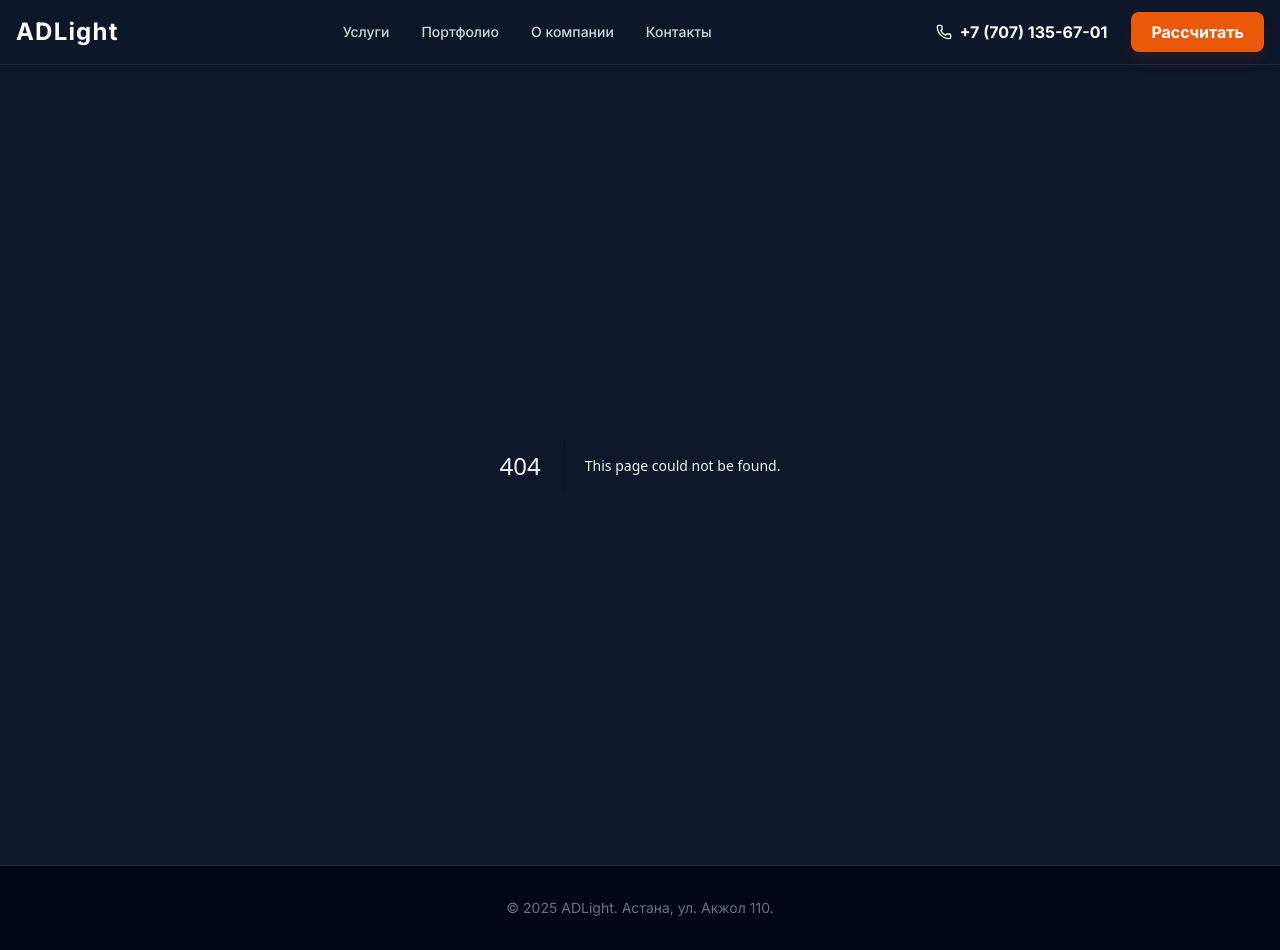
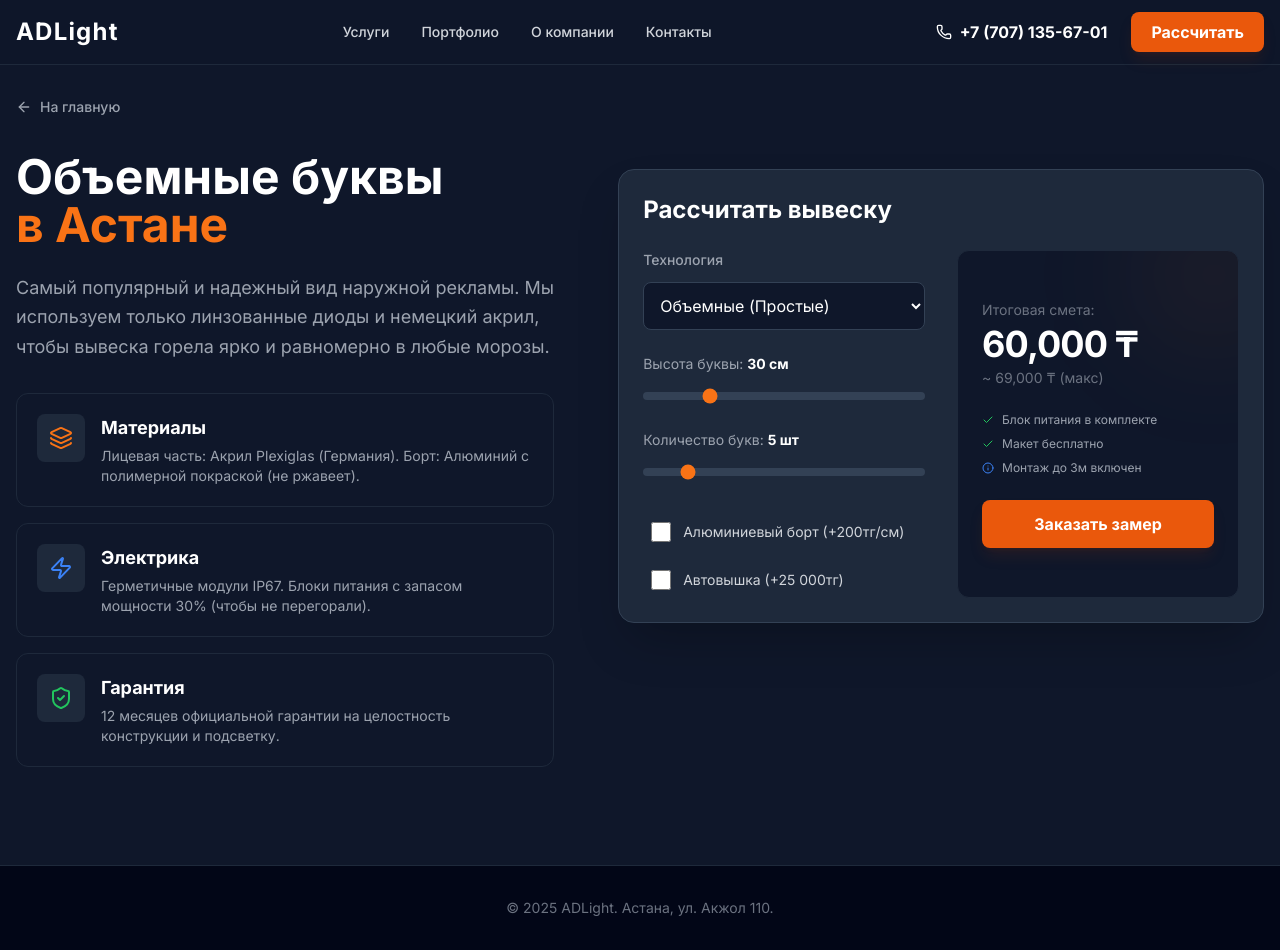
Before and after one commit to MrGoyda/adlight-website, a Next.js app: page /services/volume-letters in a window 1280 px wide. Before the commit this address had no page. Built offline with nearby package versions, Linux system fonts and the light colour scheme.

Commit message:
Добавлен функциональный Калькулятор и страница Объемных букв

```diff
--- /dev/null
+++ b/app/services/volume-letters/page.tsx
@@ -0,0 +1,61 @@
+import Calculator from "../../../components/Calculator";
+import Link from "next/link";
+import { ArrowLeft, Layers, Zap, ShieldCheck } from "lucide-react";
+
+export default function VolumeLettersPage() {
+  return (
+    <div className="min-h-screen bg-[#0F172A] pb-20">
+
+      {/* Хлебные крошки / Назад */}
+      <div className="container mx-auto px-4 py-8">
+        <Link href="/" className="inline-flex items-center text-gray-400 hover:text-orange-500 transition text-sm font-medium">
+          <ArrowLeft className="w-4 h-4 mr-2" /> На главную
+        </Link>
+      </div>
+
+      <div className="container mx-auto px-4 grid lg:grid-cols-[1fr_1.2fr] gap-16">
+
+          {/* Описание слева */}
+          <div className="space-y-8">
+            <div>
+                <h1 className="text-4xl md:text-5xl font-bold text-white mb-6 leading-tight">
+                Объемные буквы <br/><span className="text-orange-500">в Астане</span>
+                </h1>
+                <p className="text-gray-400 text-lg leading-relaxed">
+                Самый популярный и надежный вид наружной рекламы. Мы используем только линзованные диоды и немецкий акрил, чтобы вывеска горела ярко и равномерно в любые морозы.
+                </p>
+            </div>
+
+            <div className="space-y-4">
+              <div className="p-5 bg-slate-900 rounded-xl border border-slate-800 flex gap-4 hover:border-slate-700 transition">
+                 <div className="bg-slate-800 p-3 h-min rounded-lg"><Layers className="text-orange-500 w-6 h-6"/></div>
+                 <div>
+                    <h4 className="text-white font-bold text-lg">Материалы</h4>
+                    <p className="text-gray-400 text-sm mt-1">Лицевая часть: Акрил Plexiglas (Германия). Борт: Алюминий с полимерной покраской (не ржавеет).</p>
+                 </div>
+              </div>
+              <div className="p-5 bg-slate-900 rounded-xl border border-slate-800 flex gap-4 hover:border-slate-700 transition">
+                 <div className="bg-slate-800 p-3 h-min rounded-lg"><Zap className="text-blue-500 w-6 h-6"/></div>
+                 <div>
+                    <h4 className="text-white font-bold text-lg">Электрика</h4>
+                    <p className="text-gray-400 text-sm mt-1">Герметичные модули IP67. Блоки питания с запасом мощности 30% (чтобы не перегорали).</p>
+                 </div>
+              </div>
+              <div className="p-5 bg-slate-900 rounded-xl border border-slate-800 flex gap-4 hover:border-slate-700 transition">
+                 <div className="bg-slate-800 p-3 h-min rounded-lg"><ShieldCheck className="text-green-500 w-6 h-6"/></div>
+                 <div>
+                    <h4 className="text-white font-bold text-lg">Гарантия</h4>
+                    <p className="text-gray-400 text-sm mt-1">12 месяцев официальной гарантии на целостность конструкции и подсветку.</p>
+                 </div>
+              </div>
+            </div>
+          </div>
+
+          {/* Калькулятор справа */}
+          <div className="lg:mt-4">
+            <Calculator />
+          </div>
+      </div>
+    </div>
+  );
+}
--- /dev/null
+++ b/components/Calculator.tsx
@@ -0,0 +1,109 @@
+"use client";
+
+import { useState } from "react";
+import { Check, Info } from "lucide-react";
+
+export default function Calculator() {
+  // 1. Переменные (Состояние)
+  const [height, setHeight] = useState(30);
+  const [letters, setLetters] = useState(5);
+  const [type, setType] = useState("simple");
+  const [isAluminum, setIsAluminum] = useState(false);
+  const [isHighMontage, setIsHighMontage] = useState(false);
+
+  // 2. Логика расчета (считаем прямо при рендере)
+  let basePrice = 400;
+
+  switch (type) {
+    case "flat": basePrice = 200; break;    // Плоские
+    case "simple": basePrice = 400; break;  // Простые
+    case "complex": basePrice = 500; break; // С засечками
+    case "backlit": basePrice = 450; break; // Контражур
+  }
+
+  if (isAluminum) basePrice += 200; // Наценка за борт
+
+  let total = basePrice * height * letters;
+
+  if (isHighMontage) total += 25000; // Автовышка
+
+  // 3. Верстка
+  return (
+    <div className="bg-slate-800 rounded-2xl p-6 border border-slate-700 shadow-2xl">
+      <h3 className="text-2xl font-bold text-white mb-6">Рассчитать вывеску</h3>
+
+      <div className="grid gap-8 md:grid-cols-2">
+        {/* ЛЕВАЯ КОЛОНКА: Ввод данных */}
+        <div className="space-y-6">
+
+          {/* Выбор типа */}
+          <div>
+            <label className="block text-sm font-medium text-gray-400 mb-3">Технология</label>
+            <select
+              value={type}
+              onChange={(e) => setType(e.target.value)}
+              className="w-full bg-slate-900 border border-slate-700 text-white p-3 rounded-lg outline-none focus:border-orange-500 transition cursor-pointer"
+            >
+               <option value="simple">Объемные (Простые)</option>
+               <option value="complex">Объемные (С засечками)</option>
+               <option value="backlit">Контражур (Свет сзади)</option>
+               <option value="flat">Плоские (Не световые)</option>
+            </select>
+          </div>
+
+          {/* Ползунки */}
+          <div>
+            <label className="text-gray-400 text-sm mb-2 block">Высота буквы: <span className="text-white font-bold">{height} см</span></label>
+            <input
+              type="range" min="10" max="100" step="5"
+              value={height} onChange={(e) => setHeight(Number(e.target.value))}
+              className="w-full h-2 bg-slate-700 rounded-lg appearance-none cursor-pointer accent-orange-500"
+            />
+          </div>
+
+          <div>
+             <label className="text-gray-400 text-sm mb-2 block">Количество букв: <span className="text-white font-bold">{letters} шт</span></label>
+             <input
+               type="range" min="1" max="30"
+               value={letters} onChange={(e) => setLetters(Number(e.target.value))}
+               className="w-full h-2 bg-slate-700 rounded-lg appearance-none cursor-pointer accent-orange-500"
+             />
+          </div>
+
+          {/* Чекбоксы */}
+          <div className="space-y-3 pt-2">
+             <label className="flex items-center space-x-3 cursor-pointer hover:bg-slate-700/30 p-2 rounded transition">
+               <input type="checkbox" checked={isAluminum} onChange={(e) => setIsAluminum(e.target.checked)} className="rounded text-orange-500 bg-slate-900 border-slate-600 w-5 h-5 accent-orange-500"/>
+               <span className="text-gray-300 text-sm">Алюминиевый борт (+200тг/см)</span>
+             </label>
+             <label className="flex items-center space-x-3 cursor-pointer hover:bg-slate-700/30 p-2 rounded transition">
+               <input type="checkbox" checked={isHighMontage} onChange={(e) => setIsHighMontage(e.target.checked)} className="rounded text-orange-500 bg-slate-900 border-slate-600 w-5 h-5 accent-orange-500"/>
+               <span className="text-gray-300 text-sm">Автовышка (+25 000тг)</span>
+             </label>
+          </div>
+        </div>
+
+        {/* ПРАВАЯ КОЛОНКА: Итог */}
+        <div className="bg-slate-900 rounded-xl p-6 border border-slate-800 flex flex-col justify-center relative overflow-hidden">
+           <div className="absolute top-0 right-0 w-32 h-32 bg-orange-500/10 rounded-full blur-3xl -mr-10 -mt-10 pointer-events-none"></div>
+
+           <div className="relative z-10">
+             <div className="text-gray-500 text-sm">Итоговая смета:</div>
+             <div className="text-4xl font-bold text-white mt-1 tracking-tight">{total.toLocaleString()} ₸</div>
+             <div className="text-sm text-gray-500 mt-1">~ {Math.round(total * 1.15).toLocaleString()} ₸ (макс)</div>
+
+             <div className="mt-6 space-y-2">
+                <div className="flex items-center gap-2 text-xs text-gray-400"><Check className="w-3 h-3 text-green-500"/> Блок питания в комплекте</div>
+                <div className="flex items-center gap-2 text-xs text-gray-400"><Check className="w-3 h-3 text-green-500"/> Макет бесплатно</div>
+                <div className="flex items-center gap-2 text-xs text-gray-400"><Info className="w-3 h-3 text-blue-500"/> Монтаж до 3м включен</div>
+             </div>
+
+             <button className="w-full mt-6 bg-orange-600 hover:bg-orange-700 text-white font-bold py-3 rounded-lg transition shadow-lg shadow-orange-900/20 active:scale-95">
+               Заказать замер
+             </button>
+           </div>
+        </div>
+      </div>
+    </div>
+  );
+}
```
Also changed, not shown: 1 other file (tests, documents, lock files or other folders).
